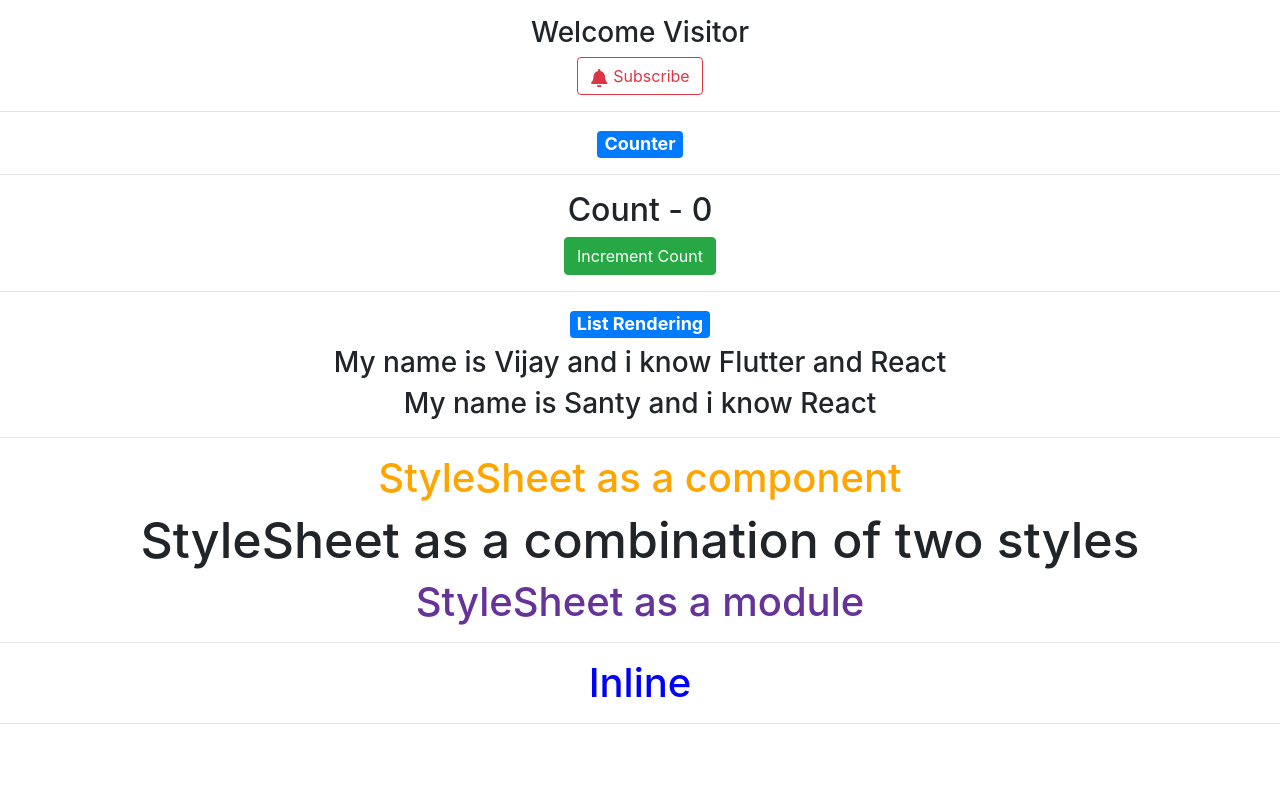
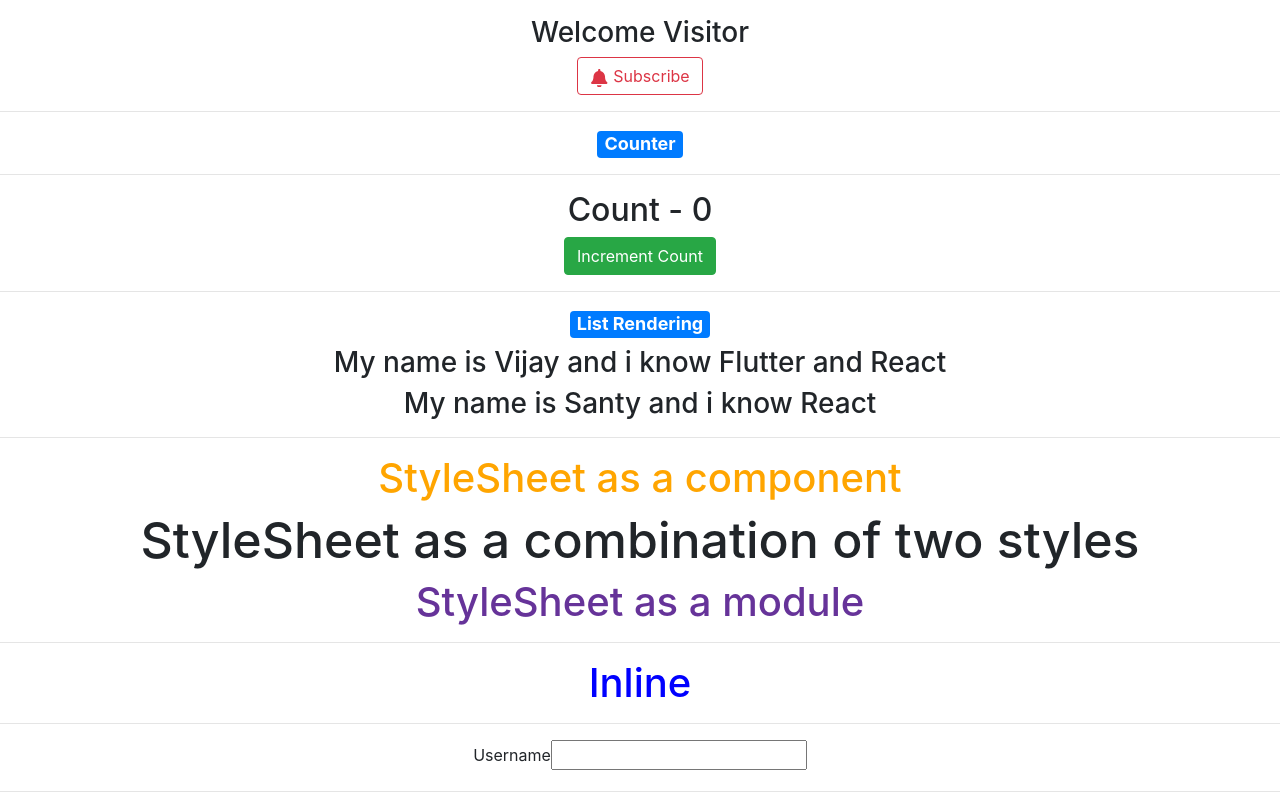
Before and after one commit to vijayinyoutube/React_HelloWorld, a React (Create React App) app: page / in a window 1280 px wide. Shown: the part 567-1367 px from the top of the page. Before the commit the page ends 1307 px from the top, so only its background shows below. Built offline with nearby package versions, Linux system fonts and the light colour scheme; the HTML template or start-up script is replaced by a standard one.

Commit message:
event handlers

```diff
--- a/src/App.js
+++ b/src/App.js
@@ -9,6 +9,7 @@
 import NameList from "./components/NameList";
 import StyleSheet from "./components/StyleSheet.jsx";
 import InLine from "./components/inLine";
+import Form from "./components/Form";
 
 function App() {
   return (
@@ -64,6 +65,9 @@
 
       <InLine></InLine>
       <hr></hr>
+
+      <Form></Form>
+      <hr></hr>
     </div>
   );
 }
--- /dev/null
+++ b/src/components/Form.jsx
@@ -0,0 +1,29 @@
+import React, { Component } from 'react'
+
+export class Form extends Component {
+    constructor(props) {
+        super(props)
+
+        this.state = {
+            username: "",
+        }
+    }
+
+    handleChangeEvent = (event) => {
+        this.setState({
+            username: event.target.value
+        })
+    }
+    render() {
+        return (
+            <form>
+                <div>
+                    <label>Username</label>
+                    <input type="text" value={this.state.username} onChange={this.handleChangeEvent} />
+                </div>
+            </form>
+        )
+    }
+}
+
+export default Form
```
